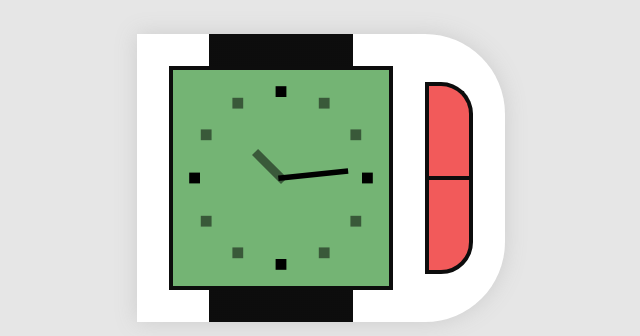
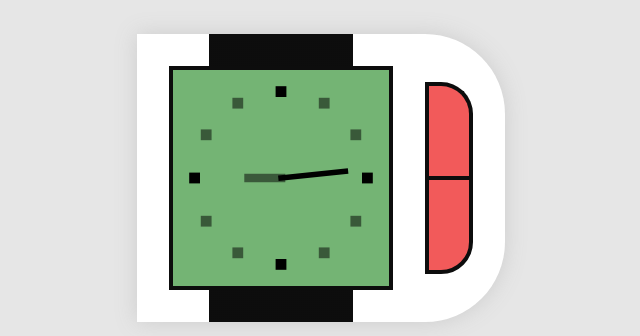
Before and after one commit to borntofrappe/svelte-tutorial, a Svelte app in the folder Smart Watch/: page / in a window 1280 px wide. Both pictures are taken after a click on the button 768 px from the left and 351 px from the top of the page. Shown: the part 222-558 px from the top of the page, without its empty margins (319-959 px from the left). Built offline with nearby package versions, Linux system fonts and the light colour scheme.

Commit message:
fix the analog watch rotation and document the components

```diff
--- a/Smart Watch/src/AnalogWatch.svelte
+++ b/Smart Watch/src/AnalogWatch.svelte
@@ -1,10 +1,14 @@
 <script>
+    // on destroy to remove the interval instantiated with the components
     import { onDestroy } from "svelte";
 
+    // retrieve the current date
     let now = new Date();
+    // reactive variables: hours and minutes change as **now** changes
     $: hours = now.getHours();
     $: minutes = now.getMinutes();
 
+    // instantiate an interval to update the date
     let interval = setInterval(() => {
         now = new Date();
     }, 1000);
@@ -43,9 +47,11 @@
         </g>
 
         <g fill="none" stroke="currentColor" stroke-linecap="square" stroke-width="4">
-            <g transform="rotate({hours * 15})">
+            <!-- mao the 0-23 range (getHours) to the 0-360 range (degrees) -->
+            <g transform="rotate({hours * 30})">
                 <path opacity="0.5" d="M 0 0 v -15" stroke-width="4"></path>
             </g>
+            <!-- map the 0-59 range (minutes) to the 0-360 range (degrees) -->
             <g transform="rotate({minutes * 6})">
                 <path d="M 0 0 v -30" stroke-width="2.5"></path>
             </g>
--- a/Smart Watch/src/utils.js
+++ b/Smart Watch/src/utils.js
@@ -1,3 +1,4 @@
+// utility function returning a 2-characters long string out of the input integer
 export function zeroPadded(int) {
     return int >= 10 ? int.toString() : `0${int}`;
 }
```
Also changed, not shown: Smart Watch/src/App.svelte (+13 -0 lines), Smart Watch/src/Counter.svelte (+8 -0 lines), Smart Watch/src/DigitalWatch.svelte (+12 -1 lines).
